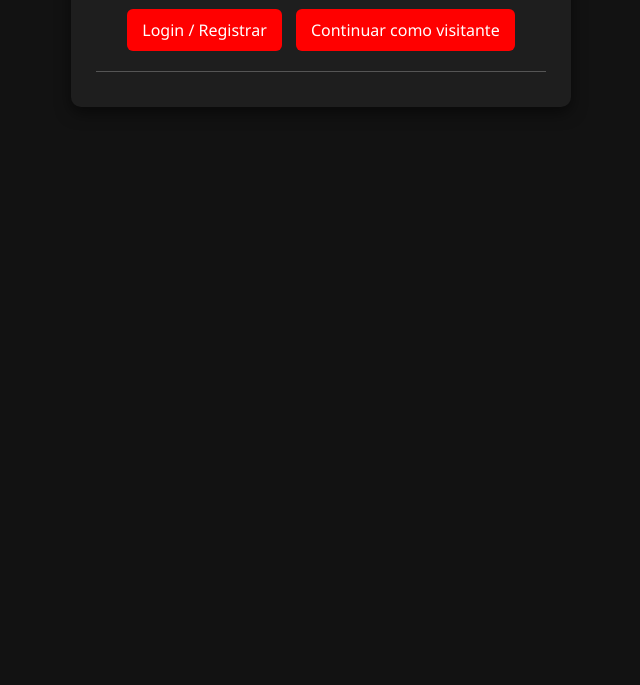
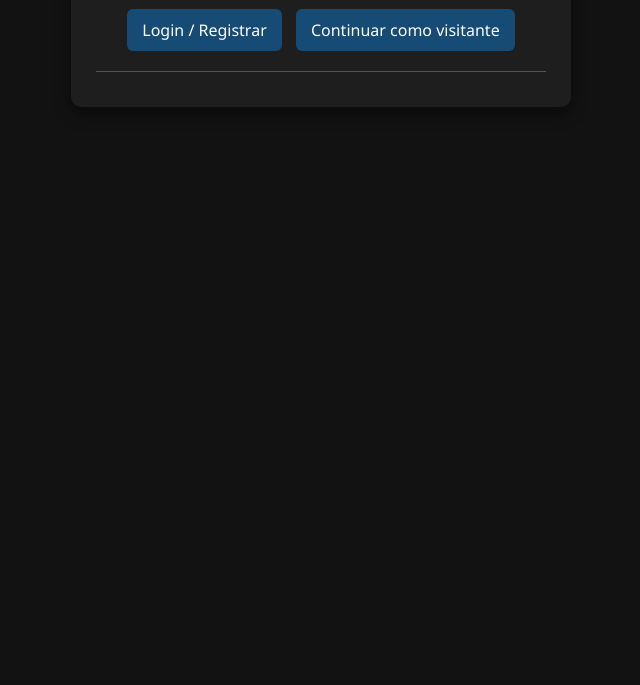
Before and after one commit to Manarte-Dev/mercadointeligente, a plain HTML site: page index.html in a window 1280 px wide. Shown: the part 115-800 px from the top of the page, without its empty margins (319-959 px from the left). Drawn offline with Linux system fonts and the light colour scheme.

Commit message:
Update style.css

```diff
--- a/style.css
+++ b/style.css
@@ -102,7 +102,7 @@ button[type="submit"]:hover {
 
 /* Botões de login/visitante */
 #btn-login, #btn-visitante, #btn-login-visitante, #btn-voltar {
-  background-color: #ff0000;
+  background-color: #107bd37c;
   color: #fff;
 }
 #btn-login:hover, #btn-visitante:hover, #btn-login-visitante:hover, #btn-voltar:hover {
```
